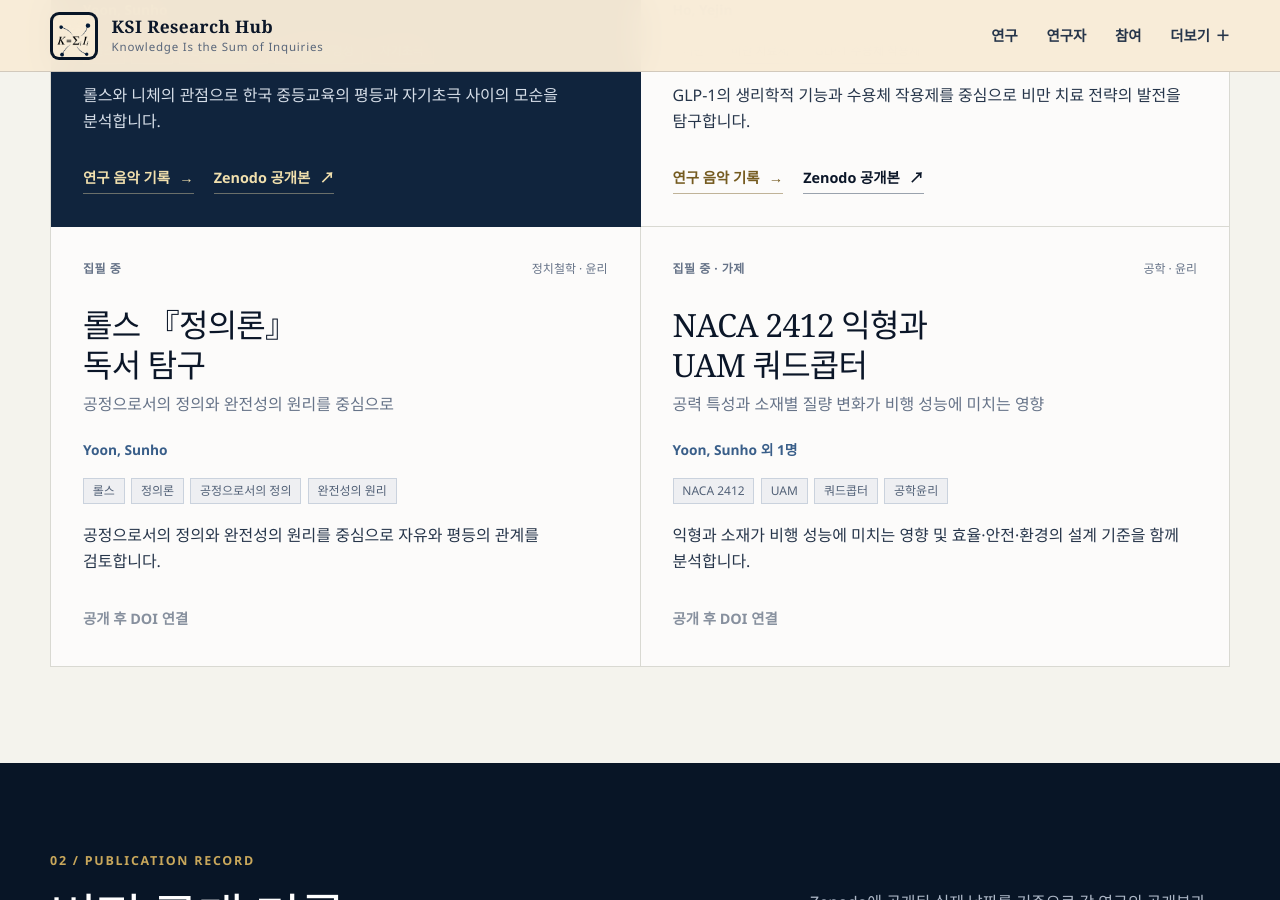
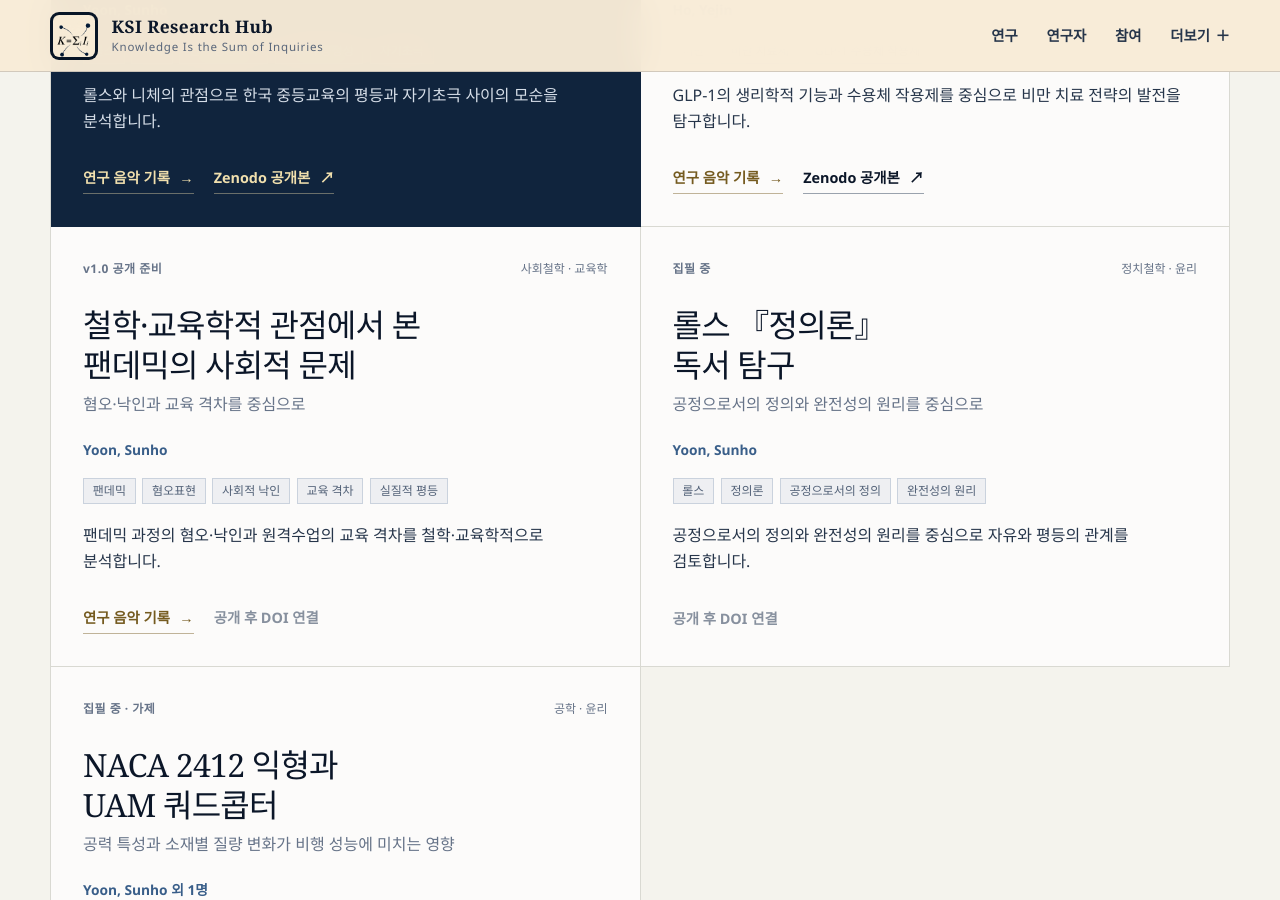
Before and after one commit to SunhoYoon-Hub/KSI-Research-Hub, a Jekyll site: the page built from docs/index.md, in a window 1280 px wide and 900 px high, scrolled down 1491 px. Built offline with Jekyll 4.4.1, drawn with Linux system fonts in a browser that asks for light colours.

Commit message:
Add pandemic philosophy and education research card

```diff
--- a/docs/_data/projects.yml
+++ b/docs/_data/projects.yml
@@ -122,6 +122,30 @@
   listening_record: reserved
   featured: false
 
+- id: pandemic-social-problems
+  title: "철학·교육학적 관점에서 본 팬데믹의 사회적 문제"
+  card_title_lines:
+    - "철학·교육학적 관점에서 본"
+    - "팬데믹의 사회적 문제"
+  subtitle: "혐오·낙인과 교육 격차를 중심으로"
+  researcher_id: yoon-s
+  researcher: "Yoon, Sunho"
+  fields:
+    - "사회철학"
+    - "교육학"
+  keywords:
+    - "팬데믹"
+    - "혐오표현"
+    - "사회적 낙인"
+    - "교육 격차"
+    - "실질적 평등"
+  stage: drafting
+  status_label: "v1.0 공개 준비"
+  description: "팬데믹 과정의 혐오·낙인과 원격수업의 교육 격차를 철학·교육학적으로 분석합니다."
+  zenodo_url:
+  listening_record: available
+  featured: false
+
 - id: rawls-theory-of-justice-reading
   title: "롤스 『정의론』 독서 탐구"
   card_title_lines:
```
